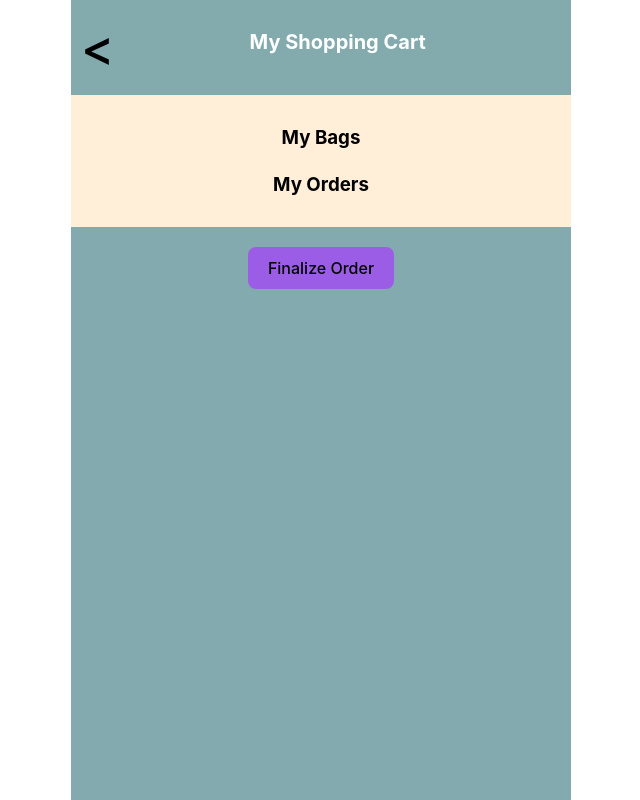
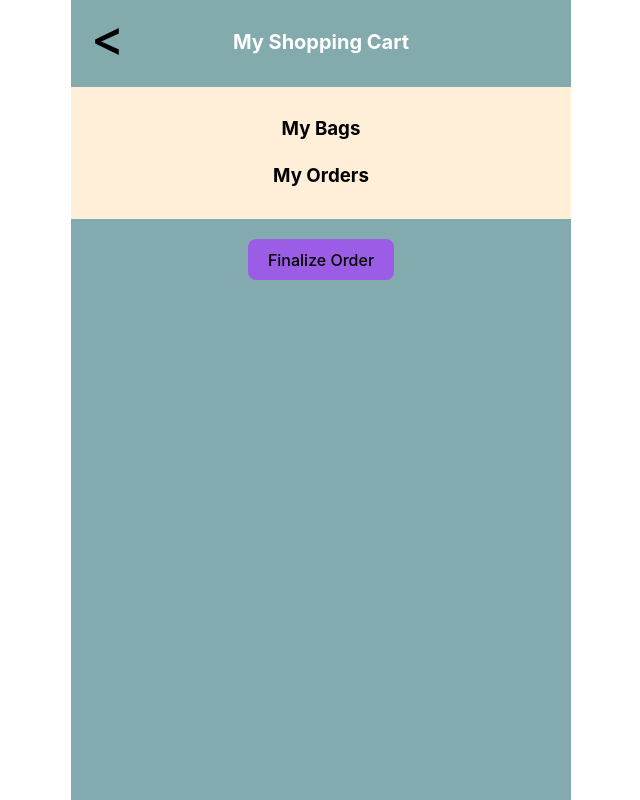
Before and after one commit to Ajknight121/SupperLust-React, a React (Vite) app: page /cart in a window 1280 px wide. Shown: the whole page, without its empty margins (319-959 px from the left). Built offline with nearby package versions, Linux system fonts and the light colour scheme.

Commit message:
center cart page title

```diff
--- a/src/pages/cart/cart.css
+++ b/src/pages/cart/cart.css
@@ -7,6 +7,9 @@
     font-size: 50px;
     cursor: pointer;
     color:black;
+    position: absolute;
+    left:10px;
+    top:0px;
 }
 h2 {
     width: 100%;
```
